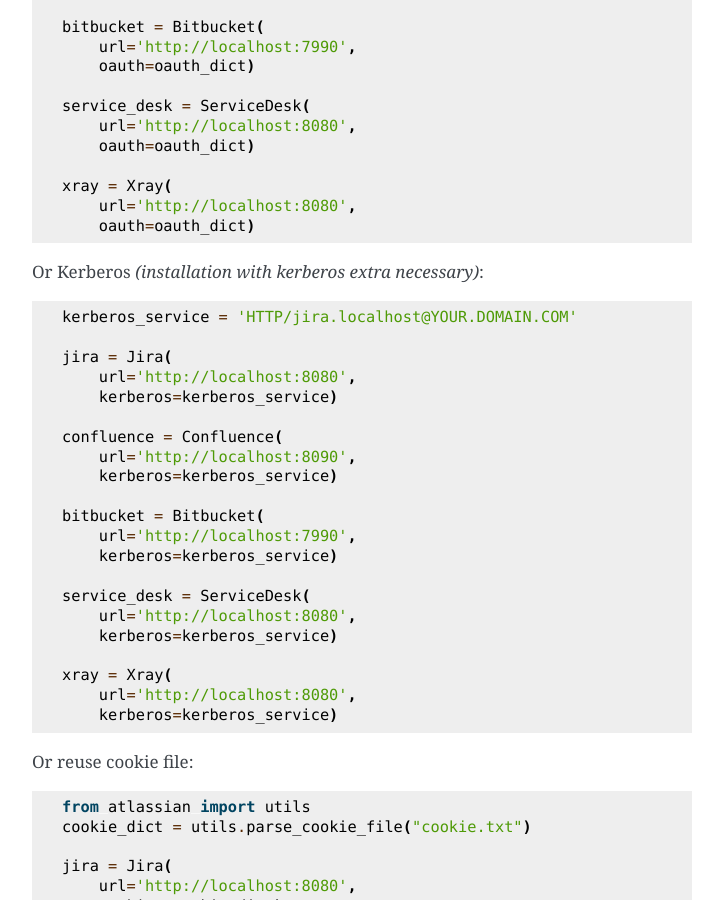
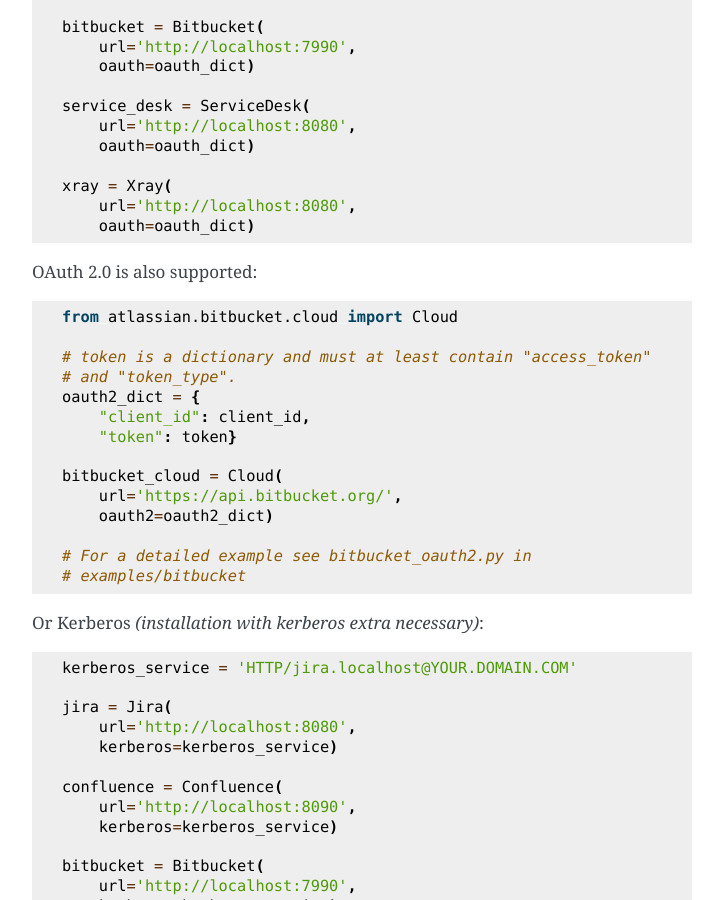
Before and after one commit to atlassian-api/atlassian-python-api, a Sphinx documentation site: the page built from docs/index.rst, in a window 1280 px wide and 900 px high, scrolled down 2075 px. Shown: the whole window, without its empty margins (388-1111 px from the left). Built offline with Sphinx 7.4.7, drawn with Linux system fonts in a browser that asks for light colours.

Commit message:
Auth: Documentation for OAuth 2.0 authentication

```diff
--- a/docs/index.rst
+++ b/docs/index.rst
@@ -116,6 +116,26 @@
     xray = Xray(
         url='http://localhost:8080',
         oauth=oauth_dict)
+
+OAuth 2.0 is also supported:
+
+.. code-block:: python
+
+    from atlassian.bitbucket.cloud import Cloud
+
+    # token is a dictionary and must at least contain "access_token"
+    # and "token_type".
+    oauth2_dict = {
+        "client_id": client_id,
+        "token": token}
+
+    bitbucket_cloud = Cloud(
+        url='https://api.bitbucket.org/',
+        oauth2=oauth2_dict)
+
+    # For a detailed example see bitbucket_oauth2.py in
+    # examples/bitbucket
+
 
 Or Kerberos *(installation with kerberos extra necessary)*:
 
```
